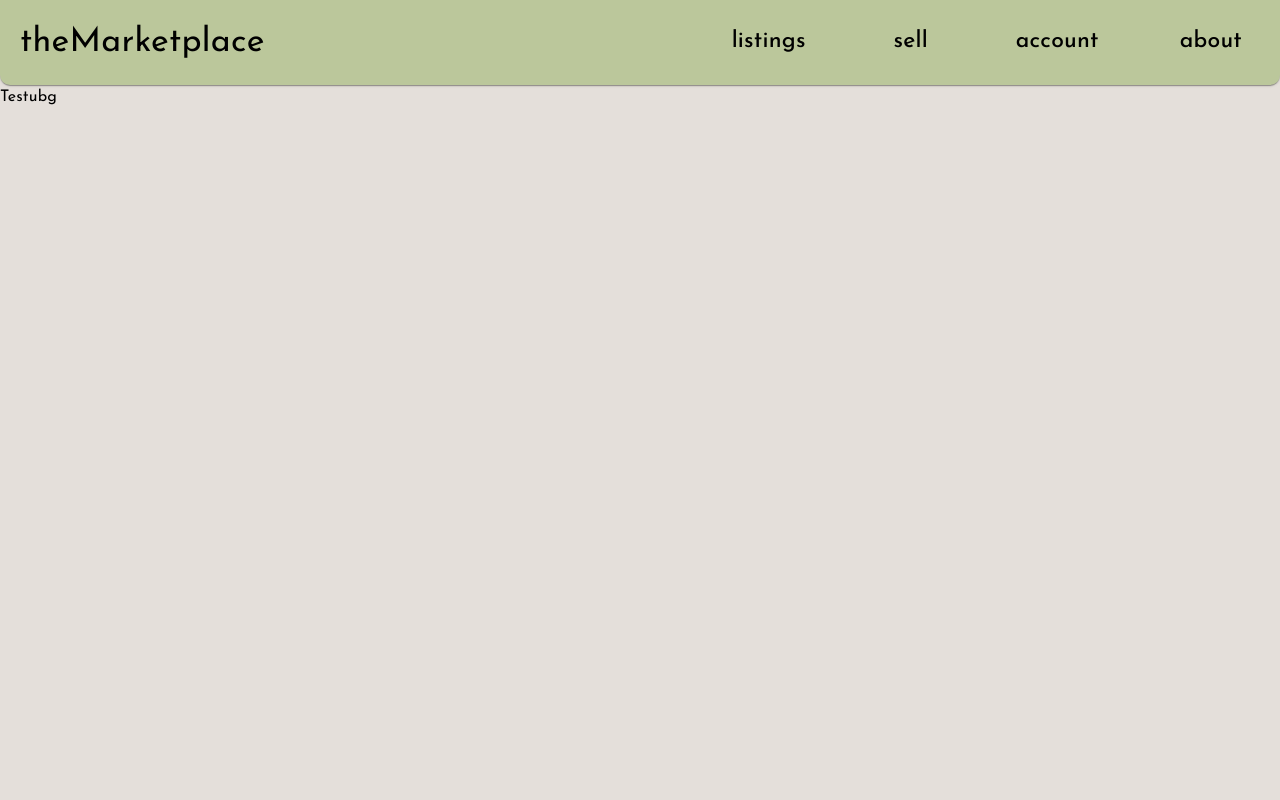
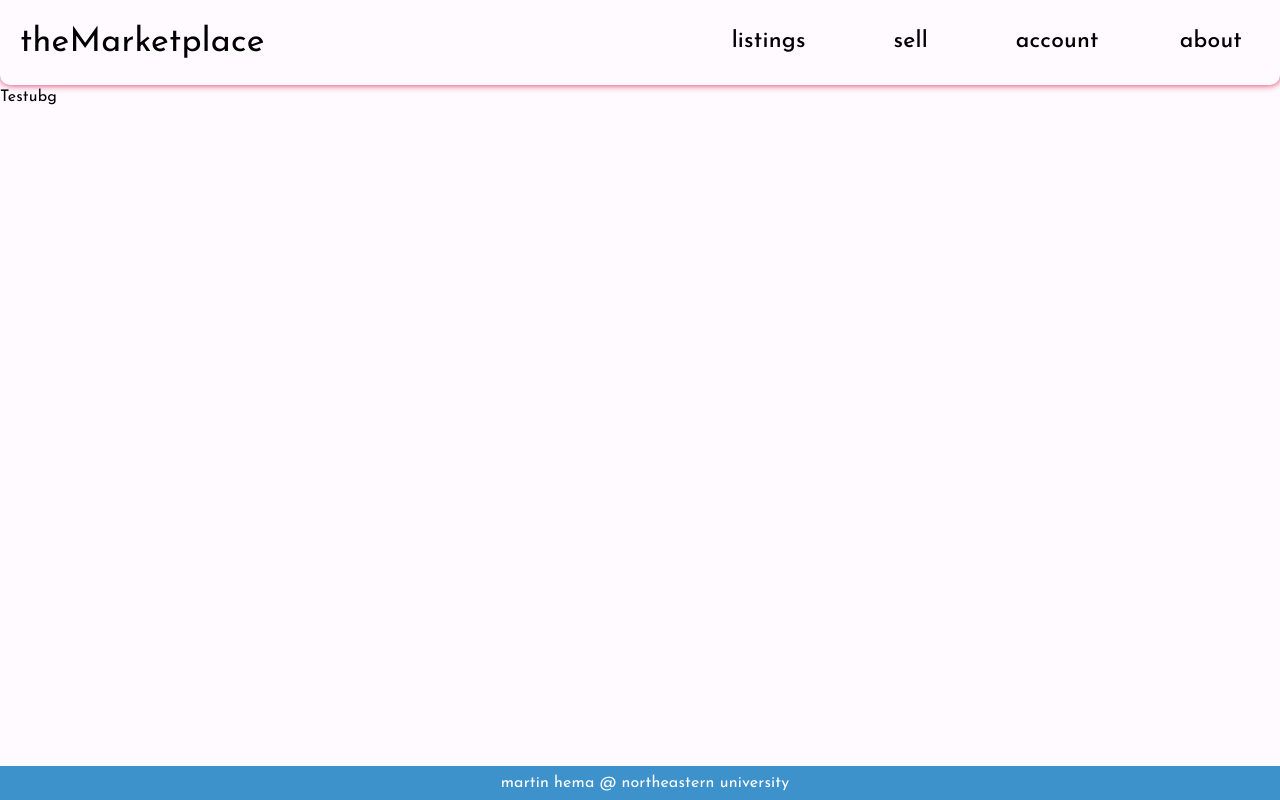
Before and after one commit to martin0he/theMarketplace, a React (Vite) app in the folder frontend/: page / in a window 1280 px wide. Built offline with nearby package versions, Linux system fonts and the light colour scheme.

Commit message:
changes colors

```diff
--- a/frontend/src/assets/Colors.ts
+++ b/frontend/src/assets/Colors.ts
@@ -1,8 +1,8 @@
 export default {
   light: {},
   dark: {},
-  mainBlue: "#4357AD",
-  mainGreen: "#48A9A6",
-  mainTan: "#E4DFDA",
-  mainLightGreen: "#BBC79B",
+  royalBlue: "#0A2463",
+  celestialBlue: "#3E92CC",
+  ghostWhite: "#FFFAFF",
+  cerise: "#D8315B",
 };
--- /dev/null
+++ b/frontend/src/components/Masthead.tsx
@@ -0,0 +1,27 @@
+import { Box, Typography } from "@mui/material";
+import Colors from "../assets/Colors";
+import useWindowDimensions from "../hooks/useWindowDimensions";
+
+const Masthead = () => {
+  const { width } = useWindowDimensions();
+  return (
+    <Box
+      width={width}
+      sx={{
+        position: "fixed",
+        bottom: 0,
+        backgroundColor: Colors.celestialBlue,
+        justifyContent: "center",
+        alignItems: "center",
+        display: "flex",
+        padding: "5px",
+      }}
+    >
+      <Typography fontFamily={"inherit"} color={"white"}>
+        martin hema @ northeastern university
+      </Typography>
+    </Box>
+  );
+};
+
+export default Masthead;
--- a/frontend/src/components/Navbar.tsx
+++ b/frontend/src/components/Navbar.tsx
@@ -9,12 +9,12 @@ const Navbar = () => {
   return (
     <Box
       sx={{
-        backgroundColor: Colors.mainLightGreen,
+        backgroundColor: Colors.ghostWhite,
         width: width,
         height: "85px",
         borderBottomLeftRadius: "10px",
         borderBottomRightRadius: "10px",
-        boxShadow: 1,
+        WebkitBoxShadow: "0.3px 0.3px 7px #D8315B",
         display: "flex",
         alignItems: "center",
       }}
--- a/frontend/src/components/Sidebar.tsx
+++ b/frontend/src/components/Sidebar.tsx
@@ -1,7 +1,6 @@
 import MenuIcon from "@mui/icons-material/Menu";
 import {
   Box,
-  Divider,
   Drawer,
   IconButton,
   List,
@@ -53,7 +52,7 @@ const Sidebar = () => {
           setOpen(false); // Update to false when closing the drawer
         }}
         sx={{
-          "& .MuiDrawer-paper": { backgroundColor: Colors.mainLightGreen },
+          "& .MuiDrawer-paper": { backgroundColor: Colors.ghostWhite },
         }}
       >
         {DrawerList}
--- a/frontend/src/index.css
+++ b/frontend/src/index.css
@@ -1,7 +1,7 @@
 /* In your CSS file */
 body {
   font-family: "Josefin Sans", sans-serif;
-  background-color: #e4dfda; /* Removed quotes around color value */
+  background-color: #fffaff; /* Removed quotes around color value */
 }
 
 /* Apply Josefin Sans to headings */
--- a/frontend/src/main.tsx
+++ b/frontend/src/main.tsx
@@ -3,10 +3,12 @@ import ReactDOM from "react-dom/client";
 import App from "./App.tsx";
 import "./index.css";
 import Navbar from "./components/Navbar.tsx";
+import Masthead from "./components/Masthead.tsx";
 
 ReactDOM.createRoot(document.getElementById("root")!).render(
   <React.StrictMode>
     <Navbar />
     <App />
+    <Masthead />
   </React.StrictMode>
 );
```
